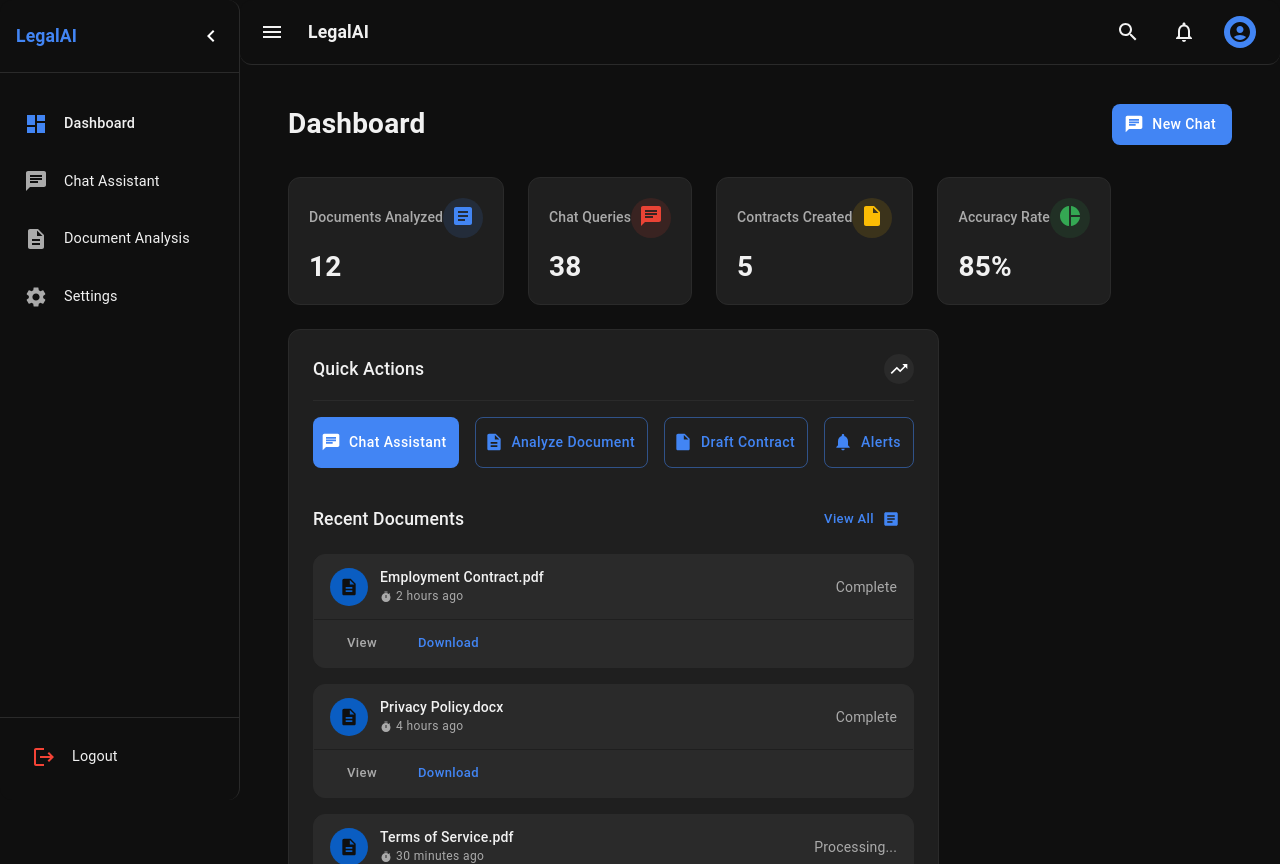
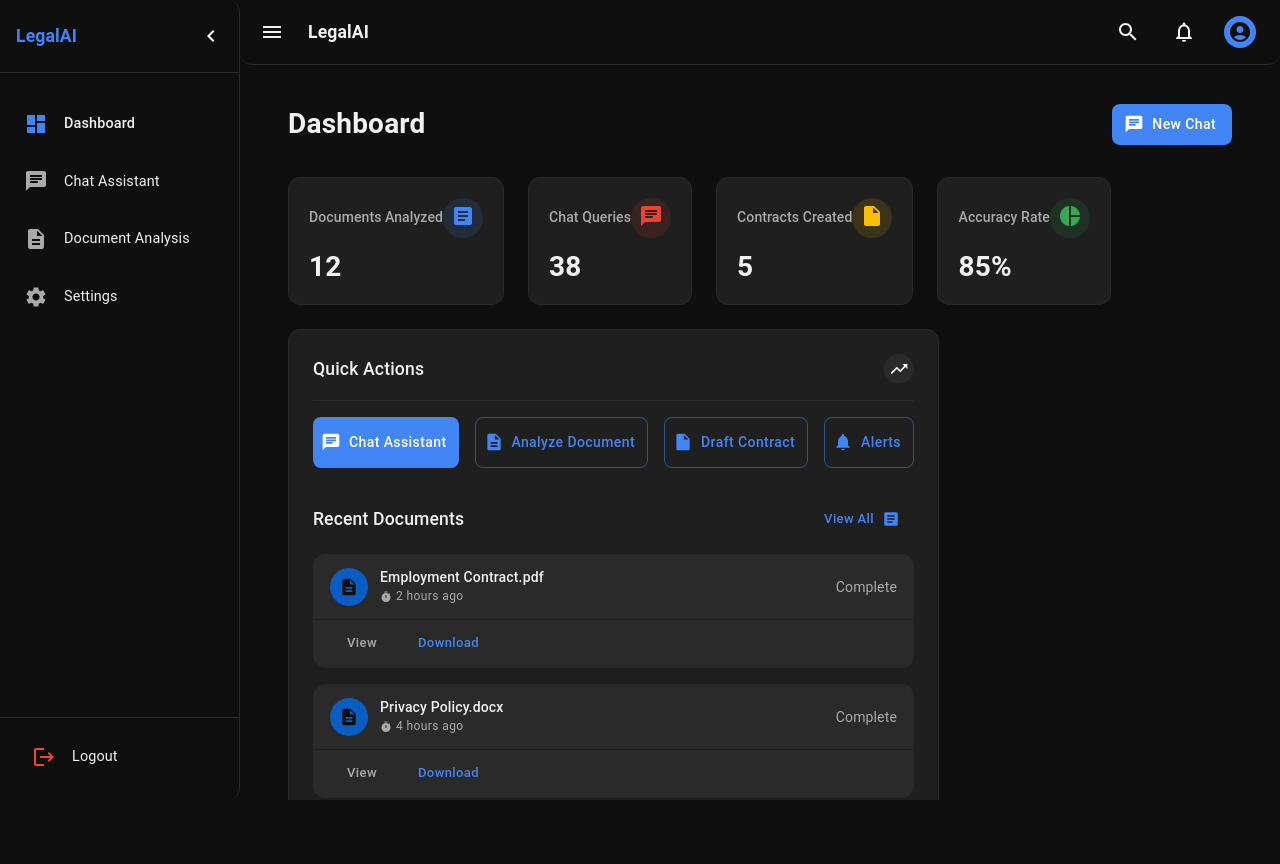
Before and after one commit to pasindu-22/LegalDocumentAnalysisSystem, a React (Create React App) app in the folder Frontend/app/: page / in a window 1280 px wide. After the commit the page ends 800 px from the top, so only its background shows below. Built offline with nearby package versions, Linux system fonts and the light colour scheme.

Commit message:
View port dimensions adjustment

```diff
--- a/Frontend/app/src/components/layout/AppLayout.js
+++ b/Frontend/app/src/components/layout/AppLayout.js
@@ -32,7 +32,7 @@ const AppLayout = ({ children }) => {
   ];
 
   return (
-    <Box sx={{ display: 'flex', height: '100vh', bgcolor: 'background.default' }}>
+    <Box sx={{ display: 'flex', height: '100vh', bgcolor: 'background.default', overflow: 'hidden' }}>
       <AppBar
         position="fixed"
         sx={{
@@ -202,12 +202,14 @@ const AppLayout = ({ children }) => {
       </Drawer>
 
       <Box component="main" sx={{
-        flexGrow: 1,
-        p: 3,
-        width: { sm: `calc(100% - ${DRAWER_WIDTH}px)` },
-        mt: 8,
-        height: '100%',
-        overflow: 'auto'
+      flexGrow: 1,
+      p: 3,
+      width: { sm: `calc(100% - ${open ? DRAWER_WIDTH : 64}px)` }, // Updated to account for collapsed drawer
+      mt: 8,
+      height: 'calc(100vh - 64px)', // Adjust for AppBar height
+      overflow: 'auto', // Only this element should scroll
+      display: 'flex',
+      flexDirection: 'column'
       }}>
         {children}
       </Box>
```
